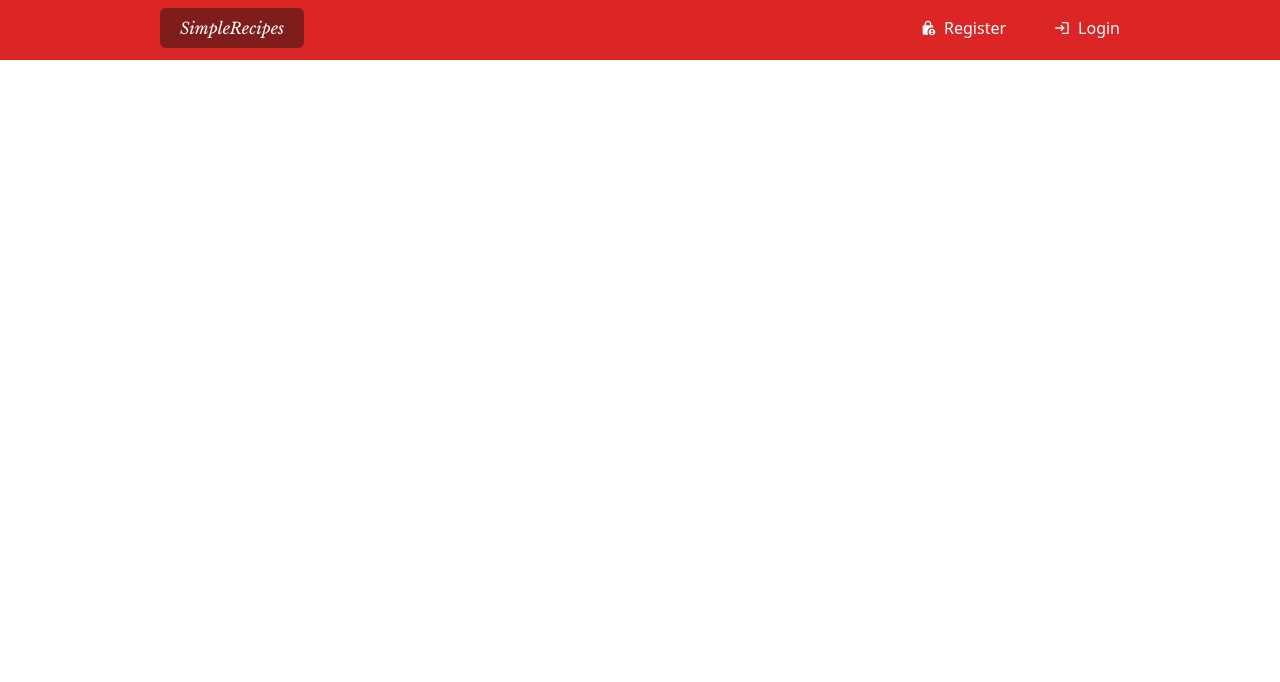
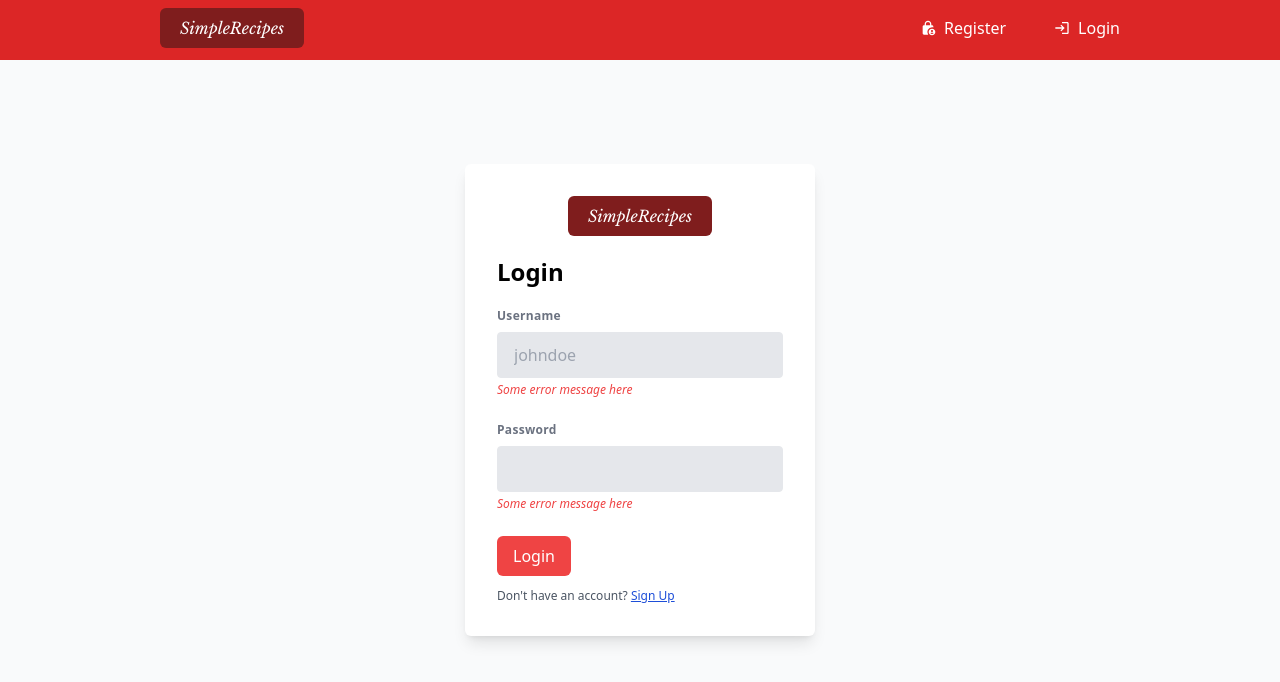
Before and after one commit to SpiritCorder/SimpleRecipes, a React (Create React App) app in the folder frontend/: page /login in a window 1280 px wide. Shown: the top 682 px of the page. Built offline with nearby package versions, Linux system fonts and the light colour scheme.

Commit message:
Created the AuthForm component for login & registration processes

```diff
--- /dev/null
+++ b/frontend/src/components/AuthForm.js
@@ -0,0 +1,89 @@
+import { useState } from "react";
+import { Link } from "react-router-dom";
+import Brand from "./Brand";
+
+const AuthForm = ({ title, type }) => {
+  const [username, setUsername] = useState("");
+  const [password, setPassword] = useState("");
+
+  const existingAccountMsg =
+    type === "login" ? "Don't have an account? " : "Already have an account? ";
+  const existingAccountRedirectUrl = type === "login" ? "/register" : "/login";
+
+  return (
+    <div className="flex flex-col gap-5 w-[350px] px-8 py-8 bg-white shadow-lg rounded-md">
+      {/* Brand */}
+      <div className="flex-row-center">
+        <Brand />
+      </div>
+      {/* Title */}
+      <h1 className="text-2xl font-semibold">{title}</h1>
+      {/* Form  */}
+      <form>
+        {/* Username Input */}
+        <div className="flex flex-wrap -mx-3 mb-6">
+          <div className="w-full px-3 relative pb-2">
+            <label
+              className="block  tracking-wide text-gray-500 text-xs font-semibold mb-2"
+              htmlFor="username"
+            >
+              Username
+            </label>
+            <input
+              className={`appearance-none block w-full bg-gray-200 text-gray-700 border border-gray-200 rounded py-3 px-4 mb-3 leading-tight focus:outline-none focus:bg-white focus:border-gray-500`}
+              id="username"
+              type="text"
+              placeholder="johndoe"
+              value={username}
+              onChange={(e) => setUsername(e.target.value)}
+            />
+            <p
+              className={`absolute bottom-0 left-0 px-3 text-red-500 text-xs italic`}
+            >
+              Some error message here
+            </p>
+          </div>
+        </div>
+        {/* Password Input */}
+        <div className="flex flex-wrap -mx-3 mb-6">
+          <div className="w-full px-3 relative pb-2">
+            <label
+              className="block  tracking-wide text-gray-500 text-xs font-semibold mb-2"
+              htmlFor="password"
+            >
+              Password
+            </label>
+            <input
+              className={`appearance-none block w-full bg-gray-200 text-gray-700 border border-gray-200 rounded py-3 px-4 mb-3 leading-tight focus:outline-none focus:bg-white focus:border-gray-500`}
+              id="password"
+              type="password"
+              value={password}
+              onChange={(e) => setPassword(e.target.value)}
+            />
+            <p
+              className={`absolute bottom-0 left-0 px-3 text-red-500 text-xs italic`}
+            >
+              Some error message here
+            </p>
+          </div>
+        </div>
+        {/* Submit Button */}
+        <button className="bg-red-500 px-4 py-2 text-white rounded-md">
+          {title}
+        </button>
+        {/* Existing Account Info */}
+        <p className="text-xs text-gray-600 mt-3">
+          {existingAccountMsg}
+          <Link
+            to={existingAccountRedirectUrl}
+            className="text-blue-700 underline"
+          >
+            {type === "login" ? "Sign Up" : "Sign In"}
+          </Link>
+        </p>
+      </form>
+    </div>
+  );
+};
+
+export default AuthForm;
--- a/frontend/src/components/Brand.js
+++ b/frontend/src/components/Brand.js
@@ -4,7 +4,7 @@ const Brand = () => {
   return (
     <Link
       to="/"
-      className="bg-red-900 text-white px-5 py-2 rounded-md font-brand flex-row-center"
+      className="w-max bg-red-900 text-white px-5 py-2 rounded-md font-brand flex-row-center"
     >
       <span>SimpleRecipes</span>
     </Link>
--- a/frontend/src/pages/Login.js
+++ b/frontend/src/pages/Login.js
@@ -1,5 +1,11 @@
+import AuthForm from "../components/AuthForm";
+
 const LoginPage = () => {
-  return <h1>Login Page</h1>;
+  return (
+    <div className="w-screen h-screen flex-row-center bg-gray-50">
+      <AuthForm title="Login" type="login" />
+    </div>
+  );
 };
 
 export default LoginPage;
--- a/frontend/src/pages/Register.js
+++ b/frontend/src/pages/Register.js
@@ -1,5 +1,11 @@
+import AuthForm from "../components/AuthForm";
+
 const RegisterPage = () => {
-  return <h1>Register Page</h1>;
+  return (
+    <div className="w-screen h-screen flex-row-center bg-gray-50">
+      <AuthForm title="Register" type="register" />
+    </div>
+  );
 };
 
 export default RegisterPage;
```
